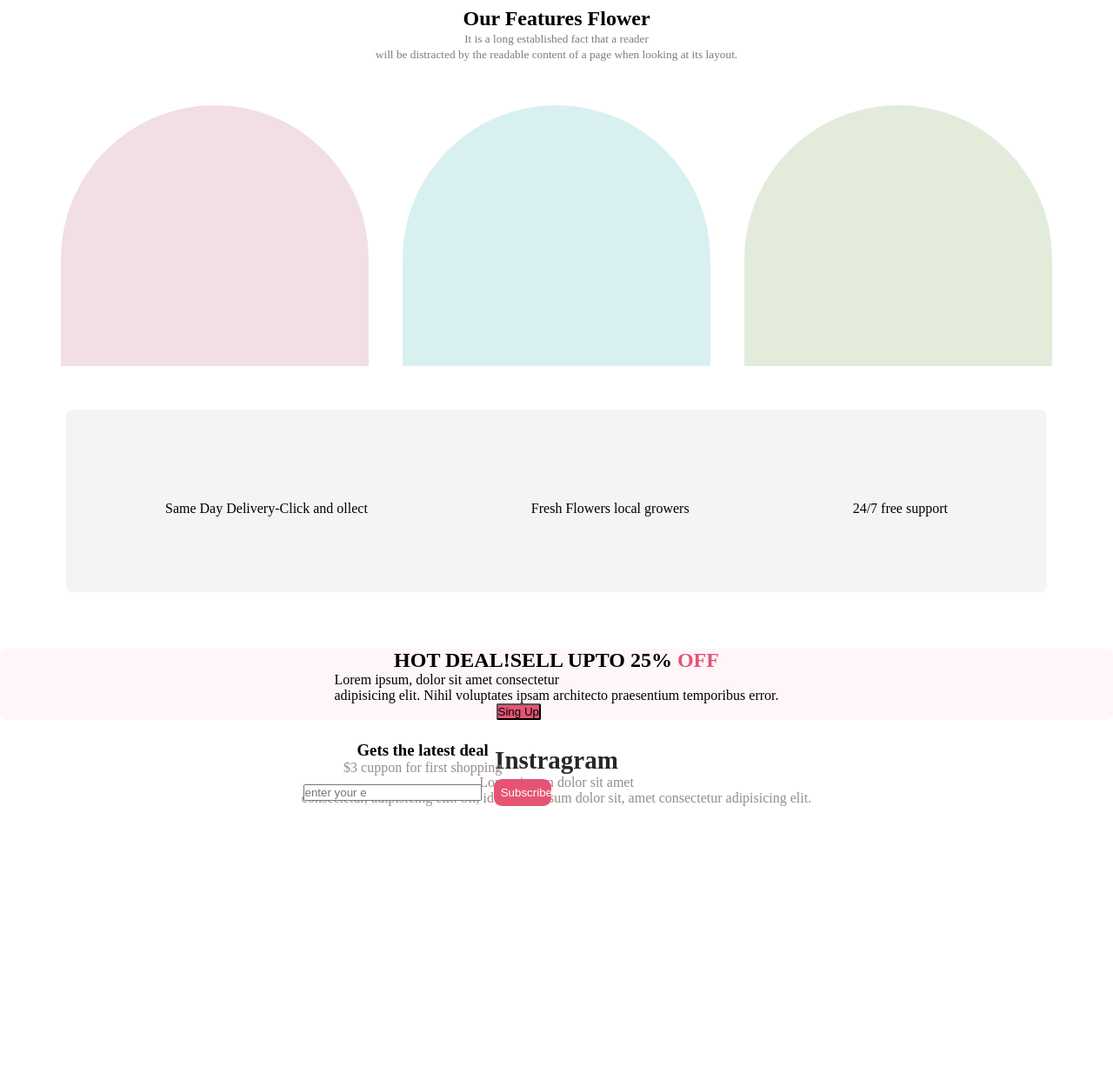
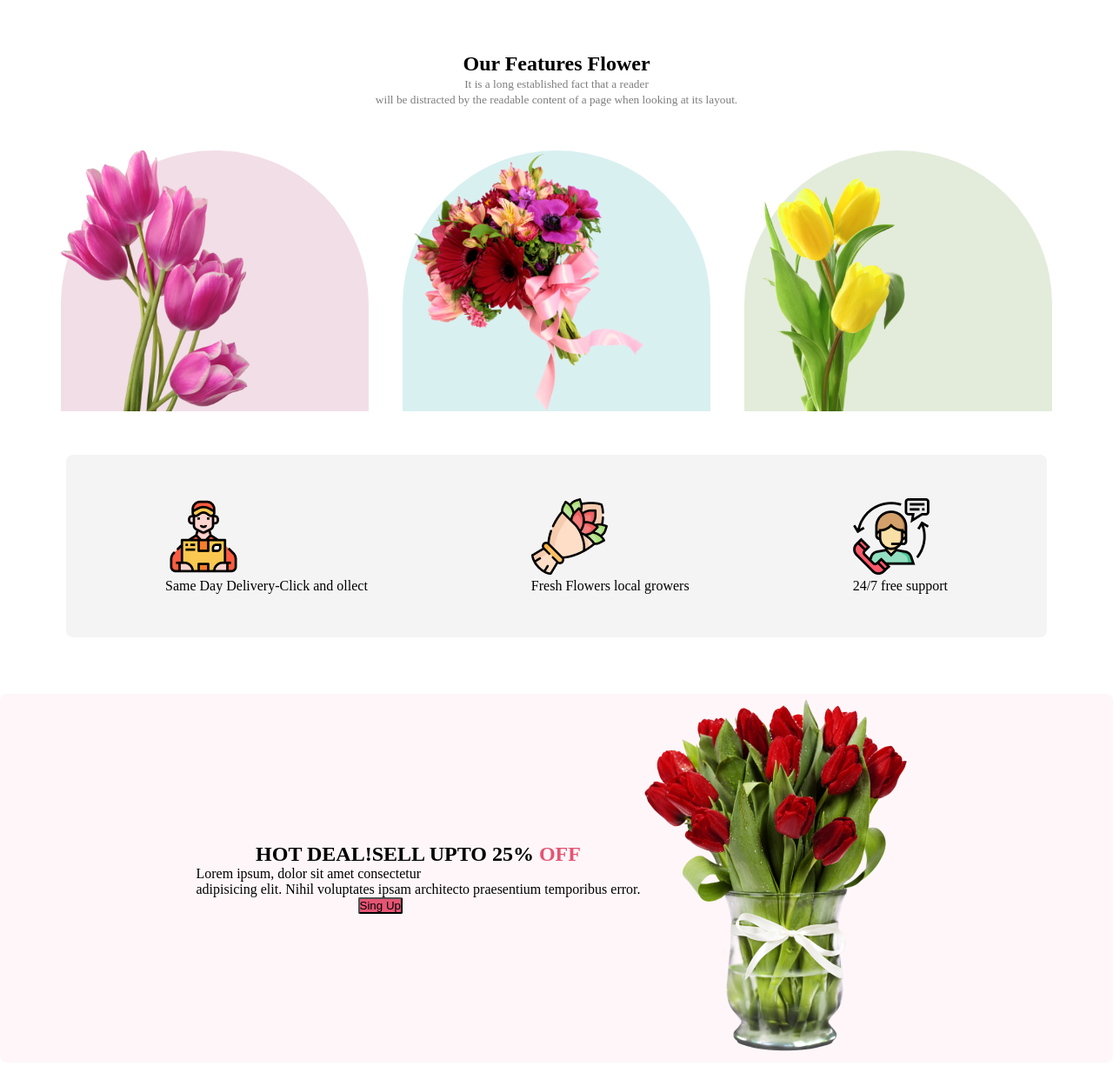
Before and after one commit to Arm19an/flower-shop, a plain HTML site: page index.html in a window 1280 px wide. Shown: the part 500-1749 px from the top of the page at 87% size. Drawn offline with Linux system fonts and the light colour scheme; files whose address does not match are found by name.

Commit message:
added again

```diff
--- a/index.html
+++ b/index.html
@@ -16,7 +16,7 @@
         <button class="btn">Shop Now</button>
       </div>
         <div class="banner-photo">
-            <img class="image-1" src="./flower-shop-assignment/Flower Asset/pngwing 10.png" alt="">
+            <img class="image-1" src="./images/pngwing 10.png" alt="">
         </div>
     </header>
     <main>
@@ -27,14 +27,14 @@
       <section>
          <div class="feature-section">
           <div class="img  box-1">
-            <img src="flower-shop-assignment/Flower Asset/pngwing 6.png" alt="">
+            <img src="./images/pngwing 6.png" alt="">
 
           </div>
           <div class="img box-2">
-            <img src="./flower-shop-assignment/Flower Asset/pngwing 5.png" alt="">
+            <img src="./images/pngwing 5.png" alt="">
           </div>
           <div class="img box-3">
-            <img src="./flower-shop-assignment/Flower Asset/pngwing 7.png" alt="">
+            <img src="./images/pngwing 7.png" alt="">
           </div>
          </div>
       </section>
@@ -42,16 +42,16 @@
       <section class="service-section">
         <div class="service">
         <div class="service-icon">
-          <img src="./flower-shop-assignment/Flower Asset/Group 57.png" alt="">
+          <img src="./images/Group 57.png" alt="">
           <p class="pera4">Same Day Delivery-Click and ollect</p>
         </div>
         <div class="service-icon">
-          <img src="./flower-shop-assignment/Flower Asset/Group 58.png" alt="">
+          <img src="./images/Group 58.png" alt="">
           <p class="pera4">Fresh Flowers local growers</p>
 
         </div>
         <div class="service-icon">
-          <img src="./flower-shop-assignment/Flower Asset/Group 59.png" alt="">
+          <img src="./images/Group 59.png" alt="">
          <p class="pera4">24/7 free support</p>
         </div>
         </div>
@@ -63,7 +63,7 @@
            <button class="btn2">Sing Up</button>
           </div>
           <div class="img-fl">
-            <img src="./flower-shop-assignment/Flower Asset/pngwing 8.png" alt="">
+            <img src="./images/pngwing 8.png" alt="">
           </div>
         </section>
 
@@ -88,7 +88,7 @@
 
         <section class="last-item">
           <section class="last-sction">
-            <img class="last-img" src="./flower-shop-assignment/Flower Asset/Rectangle 9.png" alt="">
+            <img class="last-img" src="./images/Rectangle 9.png" alt="">
             <div class="deal-section">
               <h1>Gets the latest deal</h1>
               <p class="perai4">$3 cuppon for first shopping</p>
```
Also changed, not shown: images/Flower 01.png (added), images/Group 57.png (added), images/Group 58.png (added), images/Group 59.png (added), images/Rectangle 4.png (added), images/Rectangle 5.png (added), images/Rectangle 6.png (added), images/Rectangle 9.png (added), images/pngwing 10.png (added), images/pngwing 5.png (added), images/pngwing 6.png (added), images/pngwing 7.png (added), images/pngwing 8.png (added).
